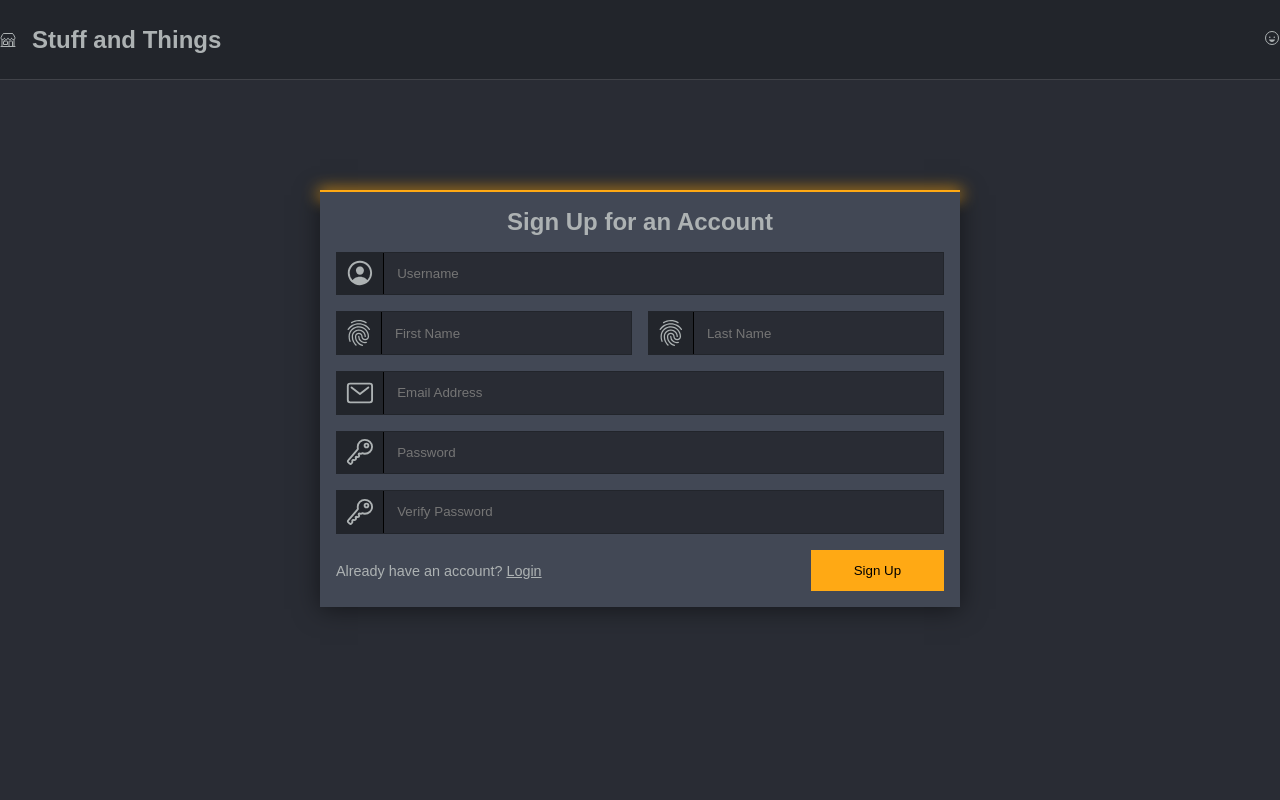
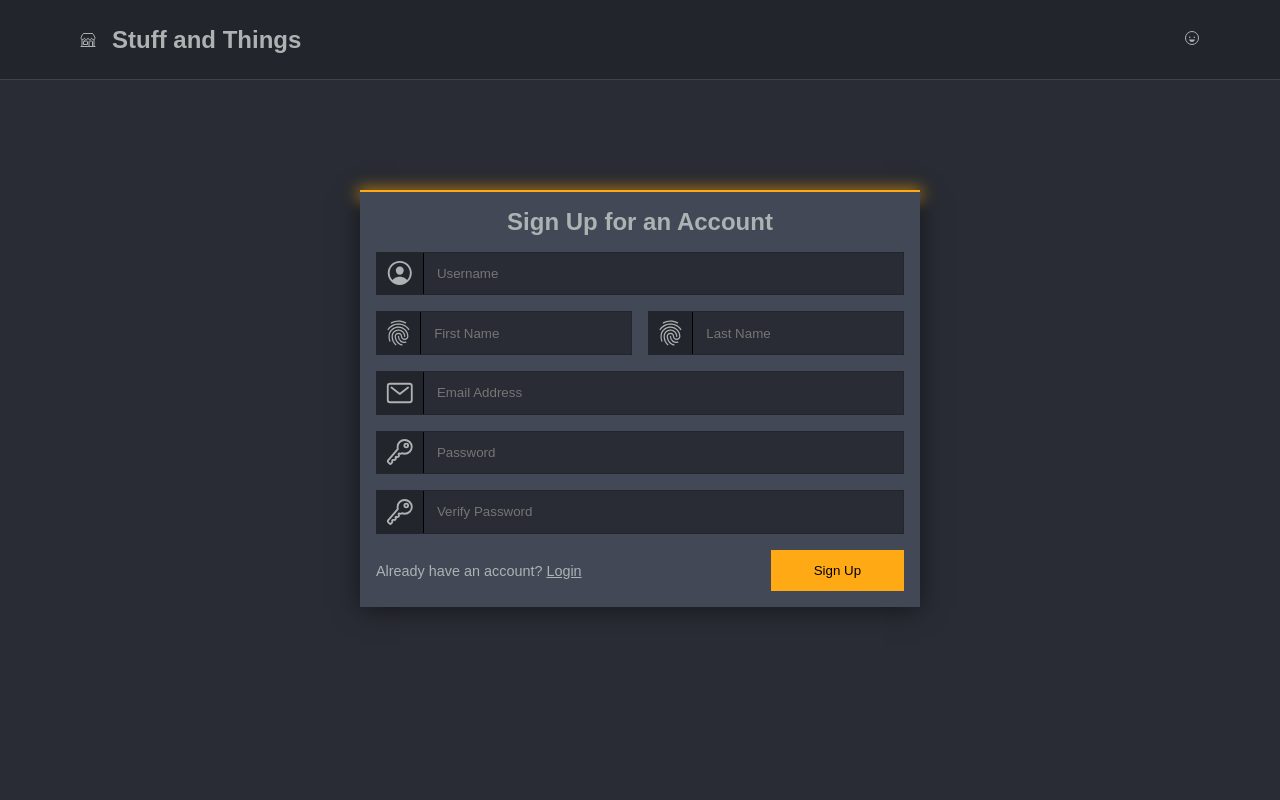
Before and after one commit to 1054009/CSET-180-FinalProject, a Flask app: page /signup/ in a window 1280 px wide. Run offline with Flask 3, Linux system fonts and the light colour scheme.

Commit message:
Add side padding to header, body and footer

```diff
--- a/src/client/static/css/base.css
+++ b/src/client/static/css/base.css
@@ -12,6 +12,8 @@
 
 	--header-height: 5em;
 	--footer-height: 5em;
+
+	--side-padding: 5em;
 
 	--pop-alpha: 0.5;
 }
@@ -198,6 +200,11 @@ header
 	width: 100%;
 	height: var(--header-height);
 
+	padding-left: var(--side-padding);
+	padding-right: var(--side-padding);
+	padding-top: 1em;
+	padding-bottom: 1em;
+
 	border-bottom: 1px solid var(--palette3);
 
 	background-color: var(--palette1);
@@ -205,6 +212,8 @@ header
 
 #body_block
 {
+	padding-left: var(--side-padding);
+	padding-right: var(--side-padding);
 	padding-top: 1em;
 	padding-bottom: 1em;
 
@@ -214,6 +223,8 @@ header
 
 footer
 {
+	padding-left: var(--side-padding);
+	padding-right: var(--side-padding);
 	padding-top: 1em;
 	padding-bottom: 1em;
 
```
